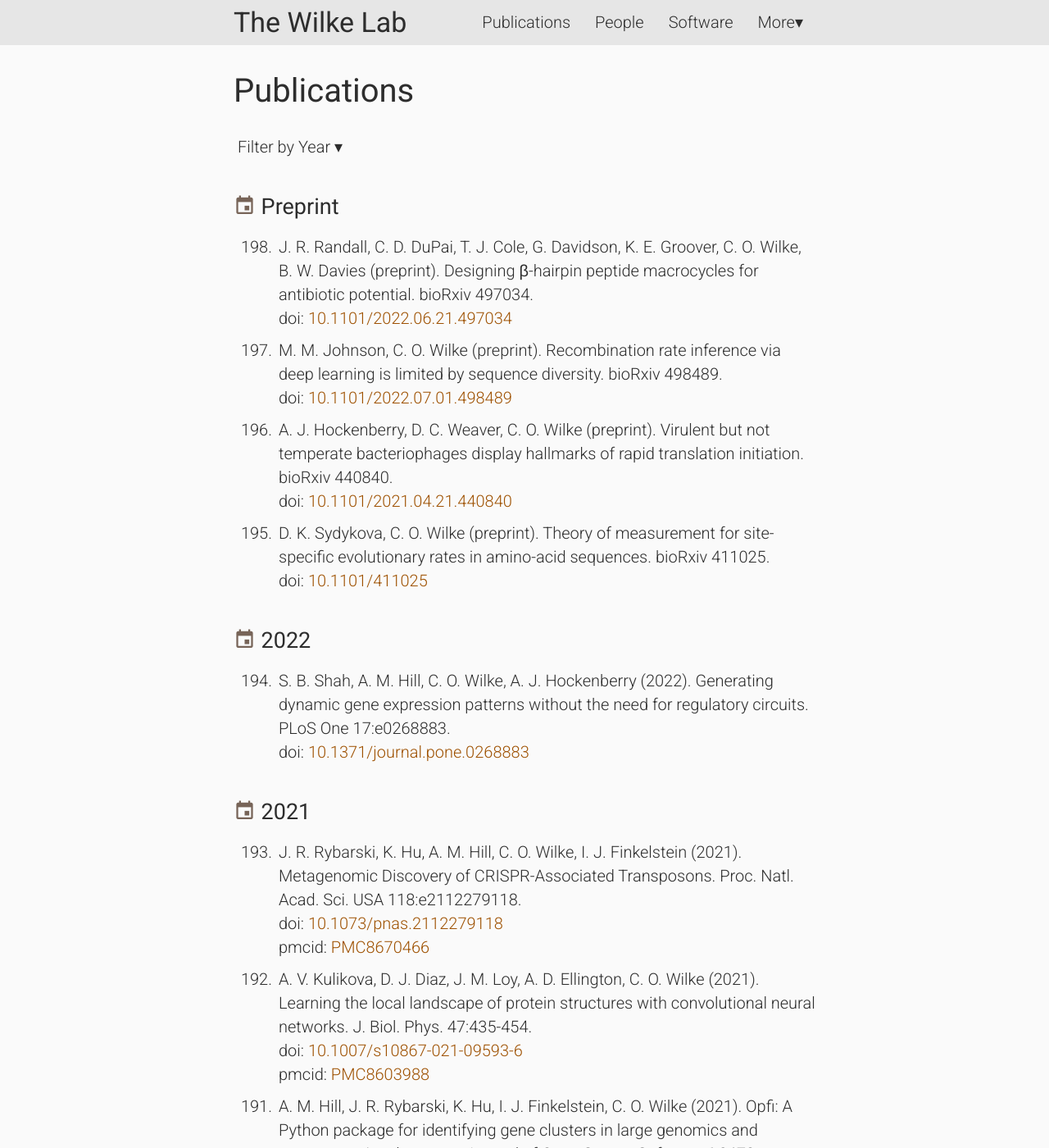
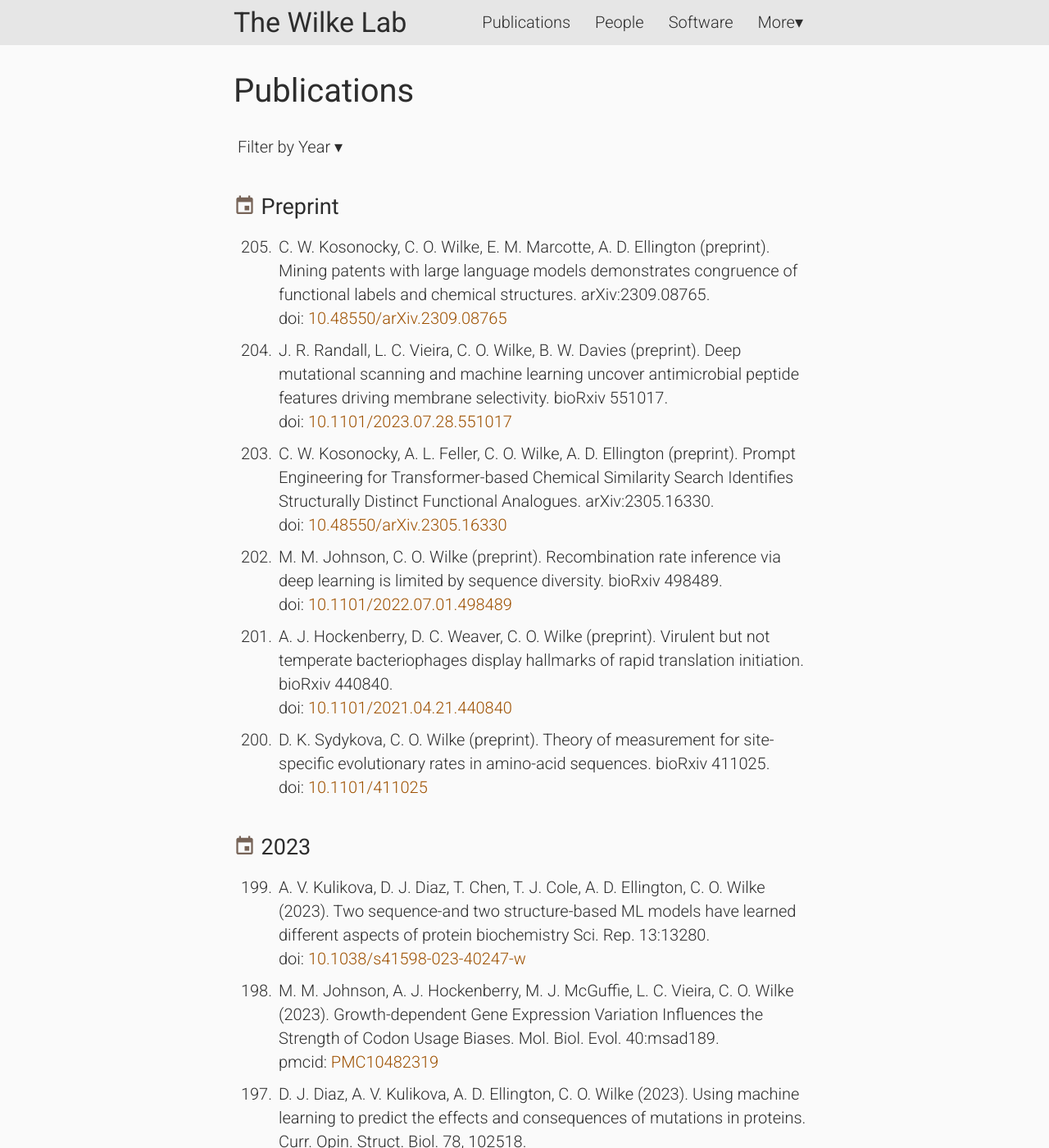
Before and after one commit to wilkelab/wilkelab.github.io, a Jekyll site: the page built from publications.html, in a window 1280 px wide and 1400 px high. Shown: the whole window at 82% size. Built offline with Jekyll 4.4.1, drawn with Linux system fonts in a browser that asks for light colours; nearby versions of some CDN libraries; some of the changed text lies outside the part shown.

Commit message:
update pubs

```diff
--- a/_data/publications.yml
+++ b/_data/publications.yml
@@ -1,8 +1,20 @@
-- author: J. R. Randall, C. D. DuPai, T. J. Cole, G. Davidson, K. E. Groover, C. O. Wilke, B. W. Davies
+- author: C. W. Kosonocky, C. O. Wilke, E. M. Marcotte, A. D. Ellington
   year: preprint
-  title: Designing β-hairpin peptide macrocycles for antibiotic potential.
-  ref: "bioRxiv 497034"
-  doi: 10.1101/2022.06.21.497034
+  title: Mining patents with large language models demonstrates congruence of functional labels and chemical structures.
+  ref: "arXiv:2309.08765"
+  doi: 10.48550/arXiv.2309.08765
+
+- author: J. R. Randall, L. C. Vieira, C. O. Wilke, B. W. Davies
+  year: preprint
+  title: Deep mutational scanning and machine learning uncover antimicrobial peptide features driving membrane selectivity.
+  ref: "bioRxiv 551017"
+  doi: 10.1101/2023.07.28.551017
+
+- author: C. W. Kosonocky, A. L. Feller, C. O. Wilke, A. D. Ellington
+  year: preprint
+  title: Prompt Engineering for Transformer-based Chemical Similarity Search Identifies Structurally Distinct Functional Analogues.
+  ref: "arXiv:2305.16330"
+  doi: 10.48550/arXiv.2305.16330
 
 - author: M. M. Johnson, C. O. Wilke
   year: preprint
@@ -22,11 +34,42 @@
   ref: "bioRxiv 411025"
   doi: 10.1101/411025
 
+- author: A. V. Kulikova, D. J. Diaz, T. Chen, T. J. Cole, A. D. Ellington, C. O. Wilke
+  year: 2023
+  title: Two sequence-and two structure-based ML models have learned different aspects of protein biochemistry
+  ref: "Sci. Rep. 13:13280"
+  doi: 10.1038/s41598-023-40247-w
+
+- author: M. M. Johnson, A. J. Hockenberry, M. J. McGuffie, L. C. Vieira, C. O. Wilke
+  year: 2023
+  title: Growth-dependent Gene Expression Variation Influences the Strength of Codon Usage Biases.
+  ref: "Mol. Biol. Evol. 40:msad189"
+  pmcid: PMC10482319
+
+- author: D. J. Diaz, A. V. Kulikova, A. D. Ellington, C. O. Wilke
+  year: 2023
+  title: Using machine learning to predict the effects and consequences of mutations in proteins.
+  ref: "Curr. Opin. Struct. Biol. 78, 102518"
+  doi: https://doi.org/10.1016/j.sbi.2022.102518
+
+- author: J. R. Randall, C. D. DuPai, T. J. Cole, G. Davidson, K. E. Groover, C. O. Wilke, B. W. Davies
+  year: 2023
+  title: Designing β-hairpin peptide macrocycles for antibiotic potential.
+  ref: "Science Advances 9:eade0008"
+  doi: 10.1126/sciadv.ade0008
+
+- author: T. J. Cole, J. K. Parker, A. L. Feller, C. O. Wilke, B. W. Davies
+  year: 2022
+  title: Evidence for widespread class II microcins in Enterobacterales genomes.
+  ref: "Applied and Environmental Microbiology 88:e01486-22"
+  doi: https://doi.org/10.1128/aem.01486-22
+
 - author: S. B. Shah, A. M. Hill, C. O. Wilke, A. J. Hockenberry
   year: 2022
   title: Generating dynamic gene expression patterns without the need for regulatory circuits.
   ref: "PLoS One 17:e0268883"
   doi: 10.1371/journal.pone.0268883
+  pmcid: PMC9135205
 
 - author: J. R. Rybarski, K. Hu, A. M. Hill, C. O. Wilke, I. J. Finkelstein
   year: 2021
```
